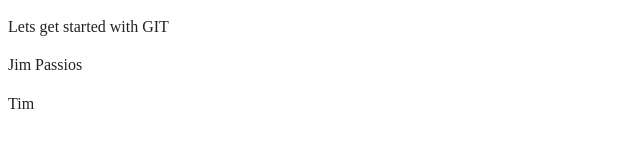
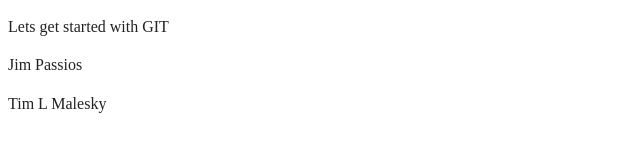
Before and after one commit to shaunriversagile/Code-School-StartWithGit, a website: page src/index.html in a window 1280 px wide. Shown: the full height of the page, 0-640 px from the left. Drawn offline with Linux system fonts and the light colour scheme.

Commit message:
tims second commit

```diff
--- a/src/index.html
+++ b/src/index.html
@@ -18,7 +18,7 @@
         <!-- Add your site or application content here -->
         <p>Lets get started with GIT</p>
         <p>Jim Passios</p>
-        <p>Tim</p>
+        <p>Tim L Malesky</p>
 
         <script src="js/plugins.js"></script>
         <script src="js/main.js"></script>
```
